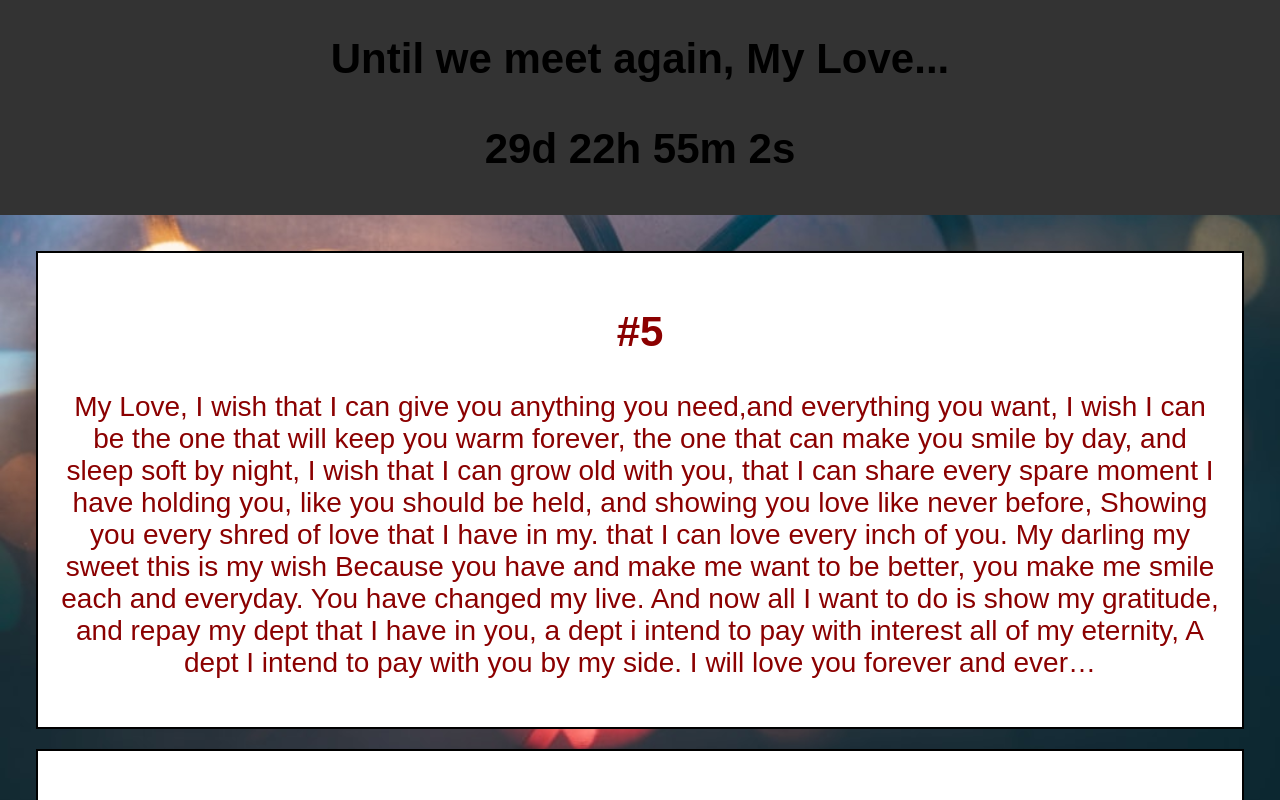
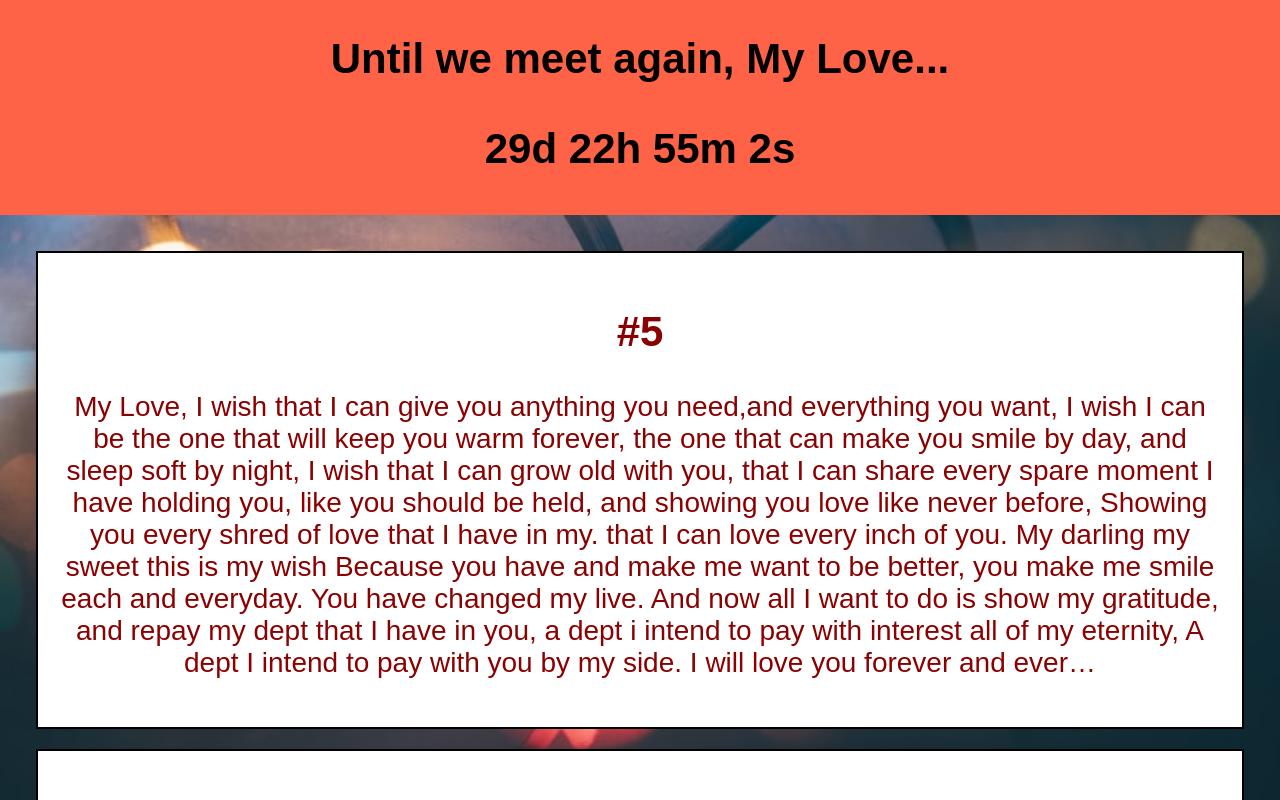
Before and after one commit to petervanleesten/Foreverandeverbabe, a plain HTML site: page index.html in a window 1280 px wide. Shown: the top 800 px of the page. Drawn offline with Linux system fonts and the light colour scheme.

Commit message:
Update index.html

```diff
--- a/index.html
+++ b/index.html
@@ -50,7 +50,7 @@ body {
 
 #navbar {
   overflow: hidden;
-  background-color: #333;
+  background-color: Tomato;
 }
 
 #navbar a {
```
